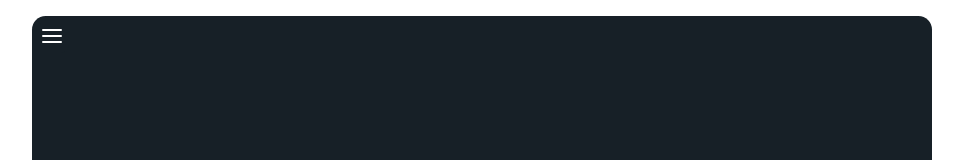
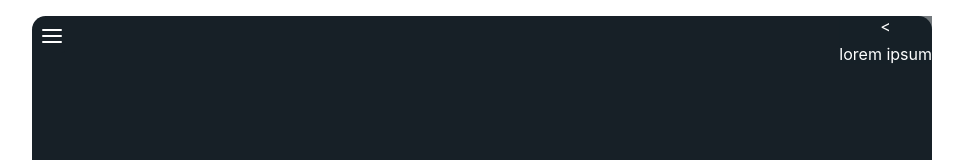
Before and after one commit to jeropardor/tfg-react, a React (Create React App) app: page / in a window 1280 px wide. Shown: the top 160 px of the page, without its empty margins (158-1121 px from the left). Built offline with nearby package versions, Linux system fonts and the light colour scheme.

Commit message:
shapesContext integrated with shapeCreationWrapper, start of shapelist sidepanel

```diff
--- a/src/components/shapeCreation/ShapeCreation.jsx
+++ b/src/components/shapeCreation/ShapeCreation.jsx
@@ -2,11 +2,14 @@ import { useEffect, useRef, useState } from "react";
 import classNames from "classnames";
 
 import { Modes, useMode } from "../../context/ModeContext";
+import { useShapes, useShapesDispatch } from "../../context/ShapesContext";
 
 import "./shape.scss";
 
 const ShapeCreation = ({ scale, children }) => {
-  const [shapes, setShapes] = useState([]);
+  const shapesList = useShapes();
+  const shapesDispatch = useShapesDispatch();
+
   const { mode, setMode } = useMode();
 
   const containerRef = useRef();
@@ -28,7 +31,7 @@ const ShapeCreation = ({ scale, children }) => {
 
   const handleMouseUp = (e) => {
     setIsMouseDown(false);
-    setMode(Modes.Defaut);
+    if (mode === Modes.Create) addDefaultShape();
   };
 
   const handleMouseMove = (e) => {
@@ -50,6 +53,27 @@ const ShapeCreation = ({ scale, children }) => {
     setNewDivLen({ x: x, y: y });
   };
 
+  const resetNewDiv = () => {
+    setIsMouseDown(false);
+    setMode(Modes.Defaut);
+    setNewDivPos({ x: 0, y: 0 });
+    setNewDivLen({ x: 0, y: 0 });
+  };
+
+  const addDefaultShape = () => {
+    shapesDispatch({
+      type: "added",
+      text: "placeholder",
+      position: {
+        x: newDivPos.x,
+        y: newDivPos.y,
+        width: newDivLen.x,
+        height: newDivLen.y,
+      },
+    });
+    resetNewDiv();
+  };
+
   return (
     <div
       ref={containerRef}
@@ -67,6 +91,20 @@ const ShapeCreation = ({ scale, children }) => {
           width: `${newDivLen.x}px`,
         }}
       ></div>
+      {shapesList.map((shape) => (
+        <div
+          key={shape.id}
+          className="shape"
+          style={{
+            top: `${shape.y}px`,
+            left: `${shape.x}px`,
+            height: `${shape.height}px`,
+            width: `${shape.width}px`,
+          }}
+        >
+          {shape.text}
+        </div>
+      ))}
       {children}
     </div>
   );
--- a/src/components/shapeCreation/shape.scss
+++ b/src/components/shapeCreation/shape.scss
@@ -13,4 +13,14 @@
         border: 5px solid red;
         background-color: rgba(255, 0, 0, 0.118);
     }
+
+    & > .shape {
+        position: absolute;
+        border: 2px solid red;
+        background-color: rgba(255, 0, 0, 0.118);
+
+        &.selected {
+            outline: 1px solid blue;
+        }
+    }
 }
--- /dev/null
+++ b/src/components/shared/ShapeListCompoent/ShapeList.jsx
@@ -0,0 +1,28 @@
+import { useEffect } from "react";
+import classNames from "classnames";
+import { FiMove } from "react-icons/fi";
+
+import { useShapes } from "../../../context/ShapesContext";
+
+import "./shapeList.scss";
+
+const ShapeList = ({ isVisible }) => {
+  const shapes = useShapes();
+
+  return (
+    <div
+      className={classNames("shapeList", {
+        hidden: isVisible,
+      })}
+    >
+      <div> &lt; </div>
+      <div>
+        {shapes.map((shape) => (
+          <div key={shape.id}> {shape.text} </div>
+        ))}
+      </div>
+    </div>
+  );
+};
+
+export default ShapeList;
--- /dev/null
+++ b/src/components/shared/ShapeListCompoent/shapeList.scss
@@ -0,0 +1,40 @@
+.shapeList {
+  position: absolute;
+  right: 0;
+  top: 0;
+  overflow: hidden;
+
+  display: flex;
+  flex-direction: column;
+  align-items: center;
+  gap: .5em;
+
+  /* margin-top: .4rem;
+  margin-right: .4rem; */
+
+  color: var(--text-color);
+  background-color: rgba(var(--bg-color-rgb), 0.6);
+  border-bottom-left-radius: .3em;
+}
+
+.optionButton {
+  box-sizing: border-box;
+  width: 100%;
+
+  display: flex;
+  flex-direction: row;
+  align-items: center;
+  gap: .5em;
+
+  padding: .2em .5em .2em .3em;
+  border-radius: .3em;
+  cursor: pointer;
+
+  &:hover {
+    background-color: rgba(var(--text-color-rgb), 0.1);
+  }
+
+  &.selected {
+    background-color: rgba(var(--text-color-rgb), 0.2);
+  }
+}
--- a/src/components/ui/ui.jsx
+++ b/src/components/ui/ui.jsx
@@ -1,8 +1,10 @@
 import { useState } from "react";
 
+import { ShapesProvider } from "../../context/ShapesContext";
 import SidePanel from "../sidePanel/SidePanel";
 import View from "../view/View";
 import MenuIcon from "../shared/icons/MenuIcon";
+import ShapeList from "../shared/ShapeListCompoent/ShapeList";
 
 import "./ui.scss";
 
@@ -10,11 +12,14 @@ const UI = () => {
   const [sidePanel, setSidePanel] = useState(false);
 
   return (
-    <div className="ui-window">
-      <SidePanel isVisible={sidePanel} />
-      <View />
-      <MenuIcon isOpen={sidePanel} setIsOpen={setSidePanel} />
-    </div>
+    <ShapesProvider>
+      <div className="ui-window">
+        <SidePanel isVisible={sidePanel} />
+        <View />
+        <MenuIcon isOpen={sidePanel} setIsOpen={setSidePanel} />
+        <ShapeList />
+      </div>
+    </ShapesProvider>
   );
 };
 
--- /dev/null
+++ b/src/context/ShapesContext.js
@@ -0,0 +1,73 @@
+import { createContext, useContext, useReducer } from "react";
+
+const ShapesContext = createContext(null); // shapes context
+const ShapesDispatchContext = createContext(null); // shapes changer context
+
+export function ShapesProvider({ children }) {
+  const [shapes, dispatch] = useReducer(shapesReducer, initialShapes);
+
+  return (
+    <ShapesContext.Provider value={shapes}>
+      <ShapesDispatchContext.Provider value={dispatch}>
+        {children}
+      </ShapesDispatchContext.Provider>
+    </ShapesContext.Provider>
+  );
+}
+
+export function useShapes() {
+  return useContext(ShapesContext);
+}
+
+export function useShapesDispatch() {
+  return useContext(ShapesDispatchContext);
+}
+
+function shapesReducer(shapes, action) {
+  switch (action.type) {
+    case "added": {
+      return [
+        ...shapes,
+        {
+          id: window.crypto.randomUUID(),
+          type: action.type,
+          text: action.text,
+          selected: false,
+          ...action.position,
+        },
+      ];
+    }
+    case "changed": {
+      return shapes.map((t) => {
+        if (t.id === action.shape.id) {
+          return action.shape;
+        } else {
+          return t;
+        }
+      });
+    }
+    case "deleted": {
+      return shapes.filter((t) => t.id !== action.id);
+    }
+    default: {
+      throw Error("Unknown action: " + action.type);
+    }
+  }
+}
+
+const ShapeTypes = {
+  Defaut: "default",
+};
+
+const initialShapes = [
+  {
+    id: 0,
+    type: ShapeTypes.Defaut,
+    text: "lorem ipsum",
+    selected: false,
+    x: 0,
+    y: 0,
+    width: 50,
+    height: 50,
+  },
+];
```
Also changed, not shown: src/context/InfoContext.js (deleted, +0 -60 lines).
